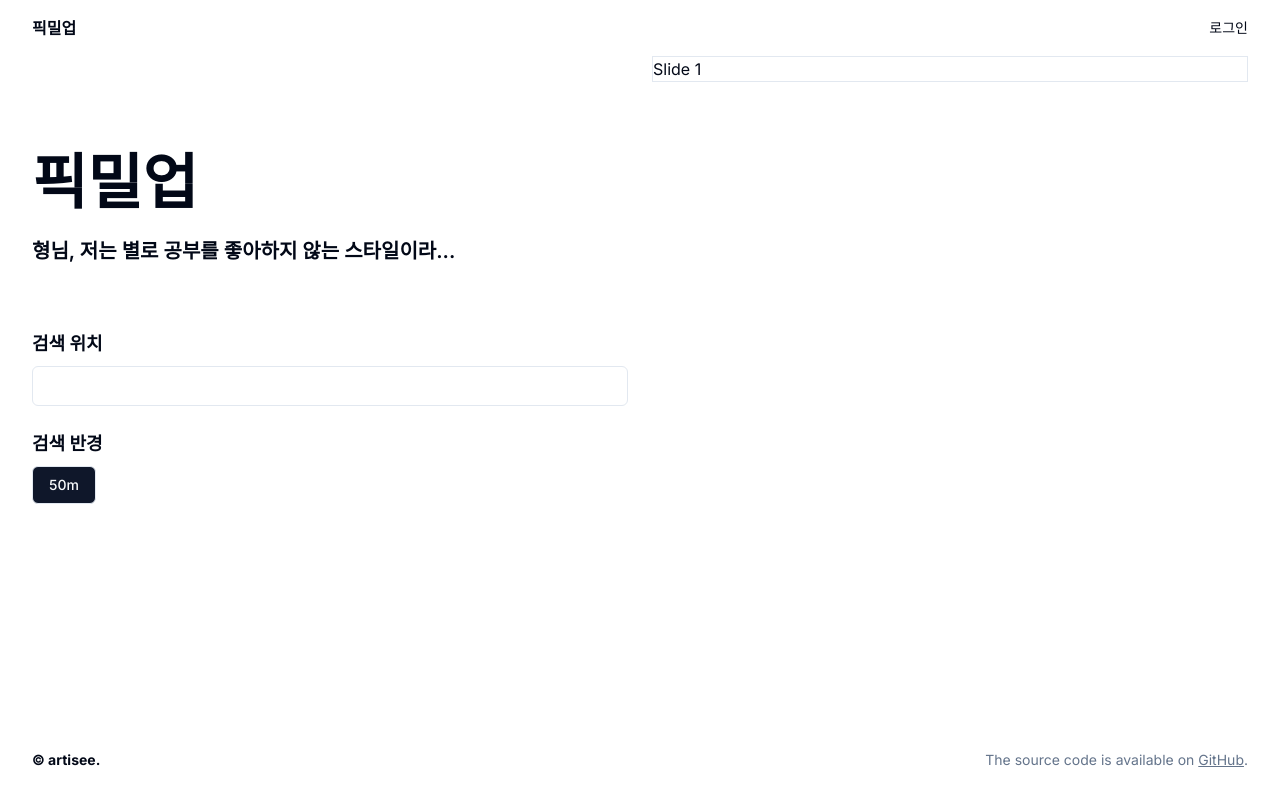
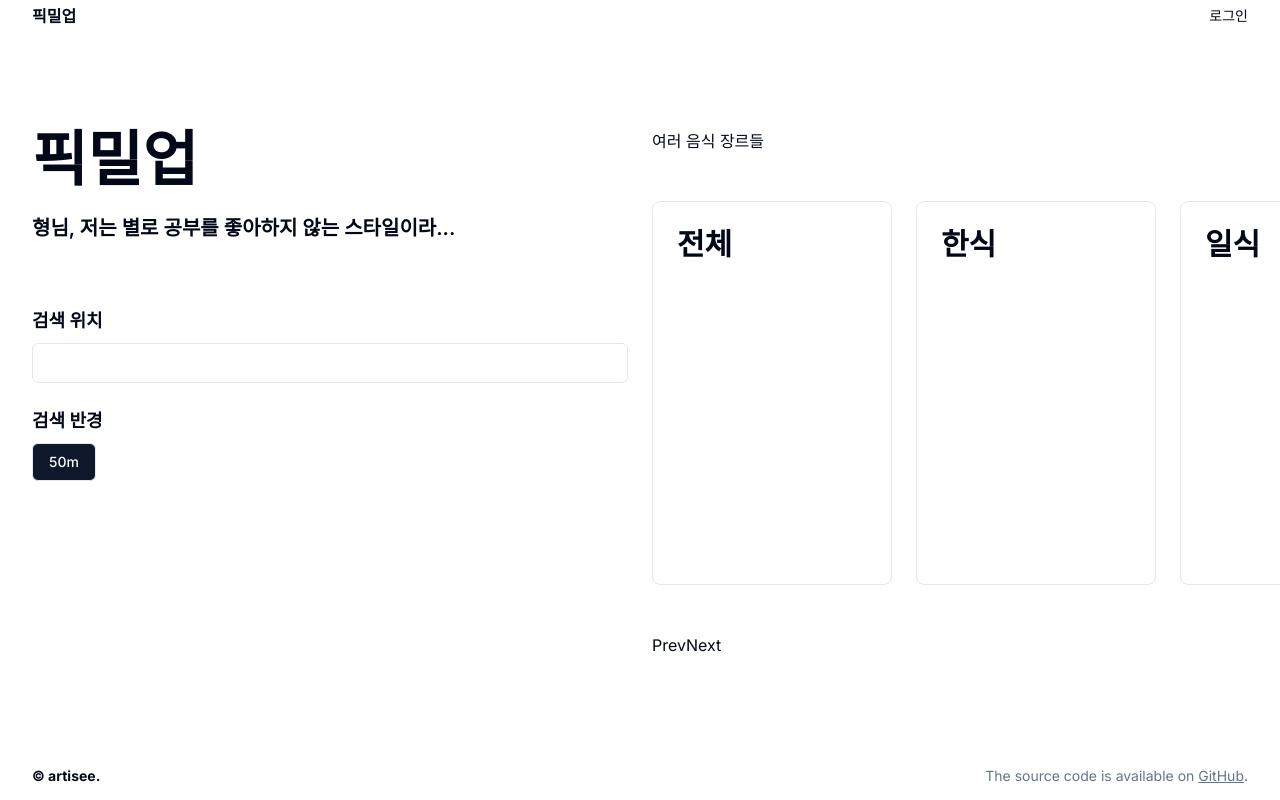
Before and after one commit to dev-artisee/project000-frontend, a Next.js app: page /home in a window 1280 px wide. Built offline with nearby package versions, Linux system fonts and the light colour scheme.

Commit message:
feat: add carousel

```diff
--- a/src/app/home/_components/diner-cards.tsx
+++ b/src/app/home/_components/diner-cards.tsx
@@ -1,18 +1,49 @@
 'use client';
 
 import useEmblaCarousel from 'embla-carousel-react';
-import React from 'react';
+import React, { useCallback } from 'react';
+
+let slides = ['전체', '한식', '일식', '중식', '양식'];
+slides = [...slides, ...slides];
 
 const DinerCards = () => {
-  const [emblaRef] = useEmblaCarousel();
+  const [emblaRef, emblaApi] = useEmblaCarousel({
+    align: 'start',
+    dragFree: true,
+    loop: true,
+  });
+
+  const scrollPrev = useCallback(() => {
+    emblaApi && emblaApi.scrollPrev(true);
+  }, [emblaApi]);
+
+  const scrollNext = useCallback(() => {
+    emblaApi && emblaApi.scrollNext(true);
+  }, [emblaApi]);
+
   return (
-    <div>
-      <div className="overflow-hidden" ref={emblaRef}>
+    <div className="h-full flex flex-col gap-12 py-24">
+      <div>여러 음식 장르들</div>
+      <section
+        className=" mr-[calc(100%-50vw)] overflow-hidden max-w-[1200px]"
+        ref={emblaRef}
+      >
         <div className="flex">
-          <div className="flex-[0_0_100%] min-w-0 border">Slide 1</div>
-          <div className="flex-[0_0_100%] min-w-0">Slide 2</div>
-          <div className="flex-[0_0_100%] min-w-0">Slide 3</div>
+          {slides.map((slide, i) => (
+            <div
+              key={i}
+              className="h-[24rem] flex-[0_0_100%] min-w-0 max-w-[16.5rem] pr-6"
+            >
+              <div className="h-full p-6 border rounded-lg">
+                <span className="font-bold text-3xl">{slide}</span>
+              </div>
+            </div>
+          ))}
         </div>
+      </section>
+      <div>
+        <button onClick={scrollPrev}>Prev</button>
+        <button onClick={scrollNext}>Next</button>
       </div>
     </div>
   );
--- /dev/null
+++ b/src/app/home/_components/search-option.tsx
@@ -0,0 +1,48 @@
+import React from 'react';
+
+import { Input } from '@/components/ui/input';
+import { RadioGroup, RadioGroupItem } from '@/components/ui/radio-group';
+
+const SearchOptions = () => {
+  return (
+    <>
+      <div>
+        <label className="text-lg font-bold">검색 위치</label>
+        <Input className="mt-2" />
+      </div>
+      <div>
+        <label className="text-lg font-bold">검색 반경</label>
+
+        <RadioGroup defaultValue="option-one" className="mt-2 flex gap-2">
+          <div
+            className="
+            inline-flex items-center justify-center
+            whitespace-nowrap px-4 py-2
+            rounded-md text-sm font-medium ring-offset-background
+            transition-colors cursor-pointer
+            focus-visible:outline-none focus-visible:ring-2
+            focus-visible:ring-ring diabled:pointer-events-none
+            disabled:pointer-events-none disabled:opacity-50
+
+            border border-input bg-background
+            hover:bg-accent hover:text-accent-foreground
+            bg-transparent hover:bg-accent
+
+            [&:has([data-state=checked])]:bg-primary
+            [&:has([data-state=checked])]:text-primary-foreground
+            "
+          >
+            <RadioGroupItem
+              value="option-one"
+              className="sr-only"
+              checked={true}
+            />
+            <label htmlFor="option-one">50m</label>
+          </div>
+        </RadioGroup>
+      </div>
+    </>
+  );
+};
+
+export default SearchOptions;
--- a/src/app/home/page.tsx
+++ b/src/app/home/page.tsx
@@ -1,14 +1,13 @@
 import React from 'react';
 
 import DinerCards from '@/app/home/_components/diner-cards';
-import { Input } from '@/components/ui/input';
-import { RadioGroup, RadioGroupItem } from '@/components/ui/radio-group';
+import SearchOptions from '@/app/home/_components/search-option';
 
 const HomePage = () => {
   return (
-    <div className="container h-full">
-      <div className="grid grid-cols-2 gap-6 h-full">
-        <div className="flex flex-col gap-16 mt-24">
+    <div className="h-full overflow-hidden">
+      <div className="container grid grid-cols-2 gap-6 h-full">
+        <div className="h-full flex flex-col gap-16 py-24">
           <section className="flex flex-col gap-6">
             <h1 className="text-6xl font-bold">픽밀업</h1>
             <p className="text-[1.25rem] font-semibold">
@@ -16,46 +15,10 @@ const HomePage = () => {
             </p>
           </section>
           <section className="flex flex-col gap-6">
-            <div>
-              <label className="text-lg font-bold">검색 위치</label>
-              <Input className="mt-2" />
-            </div>
-            <div>
-              <label className="text-lg font-bold">검색 반경</label>
-
-              <RadioGroup defaultValue="option-one" className="mt-2 flex gap-2">
-                <div
-                  className="
-                  inline-flex items-center justify-center
-                  whitespace-nowrap px-4 py-2
-                  rounded-md text-sm font-medium ring-offset-background
-                  transition-colors cursor-pointer
-                  focus-visible:outline-none focus-visible:ring-2
-                  focus-visible:ring-ring diabled:pointer-events-none
-                  disabled:pointer-events-none disabled:opacity-50
-
-                  border border-input bg-background
-                  hover:bg-accent hover:text-accent-foreground
-                  bg-transparent hover:bg-accent
-
-                  [&:has([data-state=checked])]:bg-primary
-                  [&:has([data-state=checked])]:text-primary-foreground
-                  "
-                >
-                  <RadioGroupItem
-                    value="option-one"
-                    className="sr-only"
-                    checked={true}
-                  />
-                  <label htmlFor="option-one">50m</label>
-                </div>
-              </RadioGroup>
-            </div>
+            <SearchOptions />
           </section>
         </div>
-        <div>
-          <DinerCards />
-        </div>
+        <DinerCards />
       </div>
     </div>
   );
```
